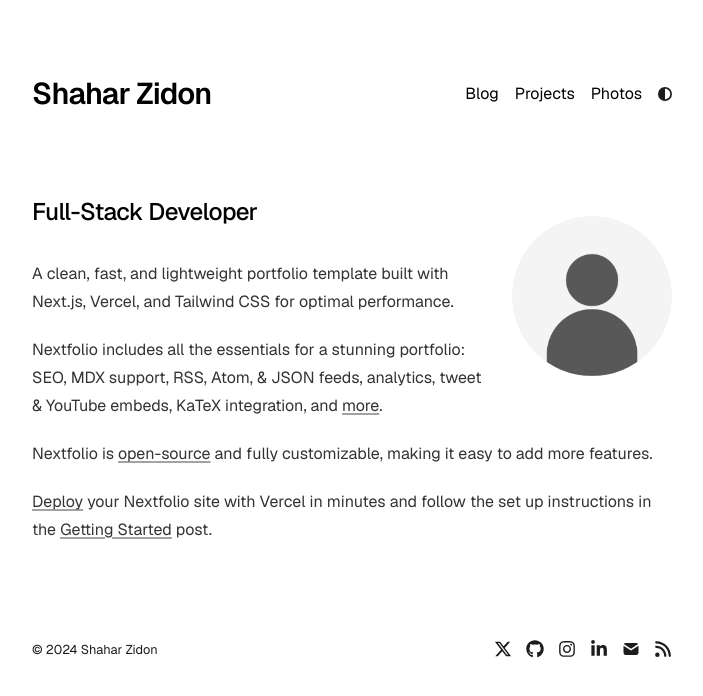
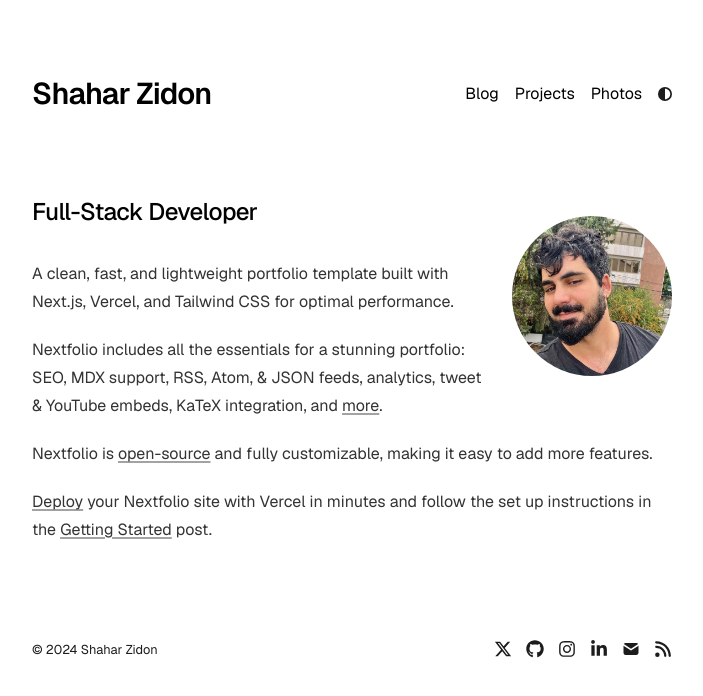
Before and after one commit to shaharzidon/portfolio, a Next.js app: page / in a window 1280 px wide. Shown: the top 696 px of the page, without its empty margins (288-991 px from the left). Built offline with nearby package versions, Linux system fonts and the light colour scheme.

Commit message:
feature-add-profile-picture

```diff
--- a/app/page.tsx
+++ b/app/page.tsx
@@ -6,10 +6,9 @@
     <section>
       <a href={socialLinks.twitter} target="_blank">
         <Image
-          src="/profile.png"
+          src="/your-profile-photo.jpg"
           alt="Profile photo"
-          className="rounded-full bg-gray-100 block lg:mt-5 mt-0 lg:mb-5 mb-10 mx-auto sm:float-right sm:ml-5 sm:mb-5 grayscale hover:grayscale-0"
-          unoptimized
+          className="rounded-full bg-gray-100 object-cover w-40 h-40 block lg:mt-5 mt-0 lg:mb-5 mb-10 mx-auto sm:float-right sm:ml-5 sm:mb-5"
           width={160}
           height={160}
           priority
```
Also changed, not shown: public/your-profile-photo.jpg (added), 1 other file (tests, documents, lock files or other folders).
